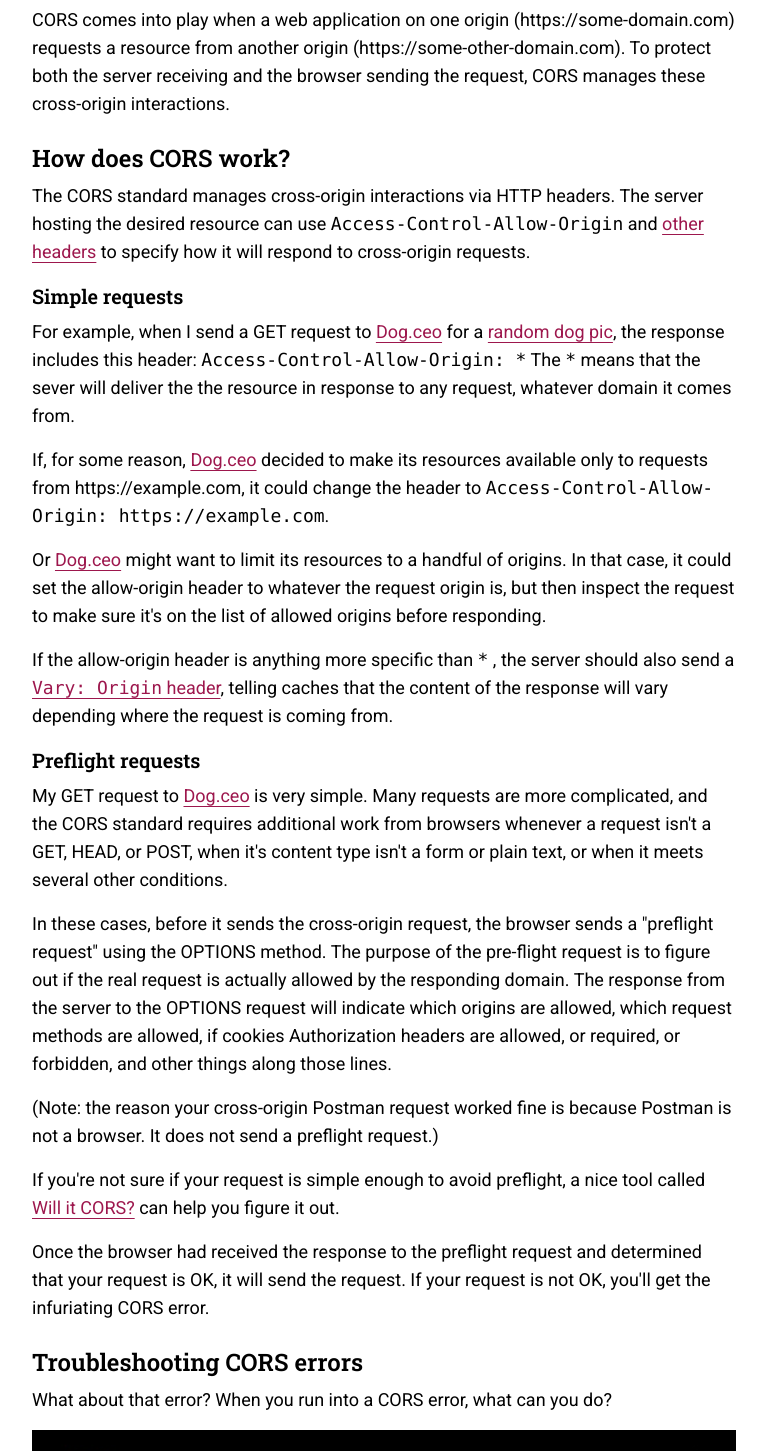
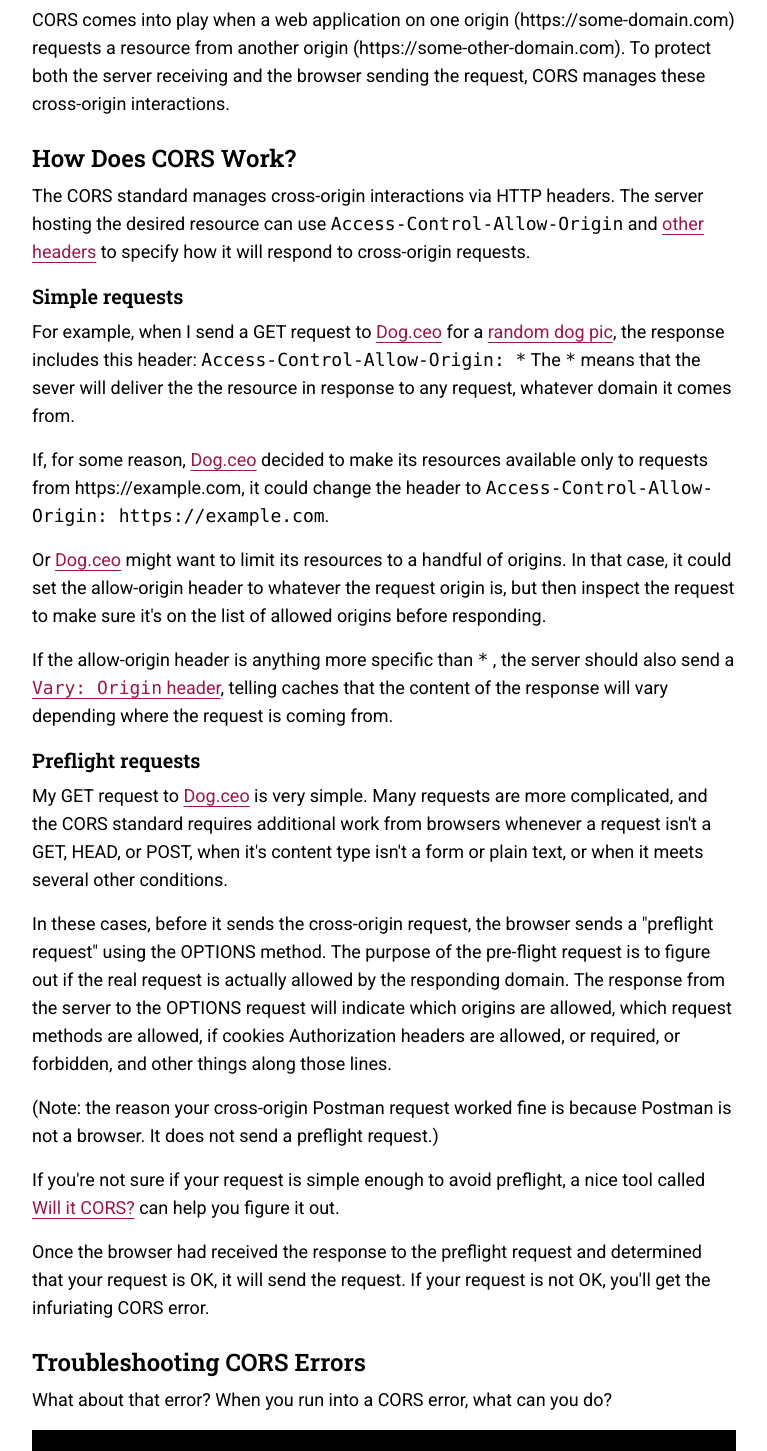
Before and after one commit to pearlbea/pearlbea-2024, a Next.js app: page /writing/quick-cors-primer in a window 1280 px wide. Shown: the part 940-2391 px from the top of the page, without its empty margins (256-1023 px from the left). Built offline with nearby package versions, Linux system fonts and the light colour scheme.

Commit message:
H2 title case

```diff
--- a/app/writing/quick-cors-primer/page.mdx
+++ b/app/writing/quick-cors-primer/page.mdx
@@ -21,7 +21,7 @@ Cross-Origin Resource Sharing ([CORS](https://developer.mozilla.org/en-US/docs/W
 
 CORS comes into play when a web application on one origin (https://some-domain.com) requests a resource from another origin (https://some-other-domain.com). To protect both the server receiving and the browser sending the request, CORS manages these cross-origin interactions.
 
-## How does CORS work?
+## How Does CORS Work?
 
 The CORS standard manages cross-origin interactions via HTTP headers. The server hosting the desired resource can use `Access-Control-Allow-Origin` and [other headers](https://developer.mozilla.org/en-US/docs/Web/HTTP/Headers#CORS) to specify how it will respond to cross-origin requests.
 
@@ -47,7 +47,7 @@ If you're not sure if your request is simple enough to avoid preflight, a nice t
 
 Once the browser had received the response to the preflight request and determined that your request is OK, it will send the request. If your request is not OK, you'll get the infuriating CORS error.
 
-## Troubleshooting CORS errors
+## Troubleshooting CORS Errors
 
 What about that error? When you run into a CORS error, what can you do?
 
```
